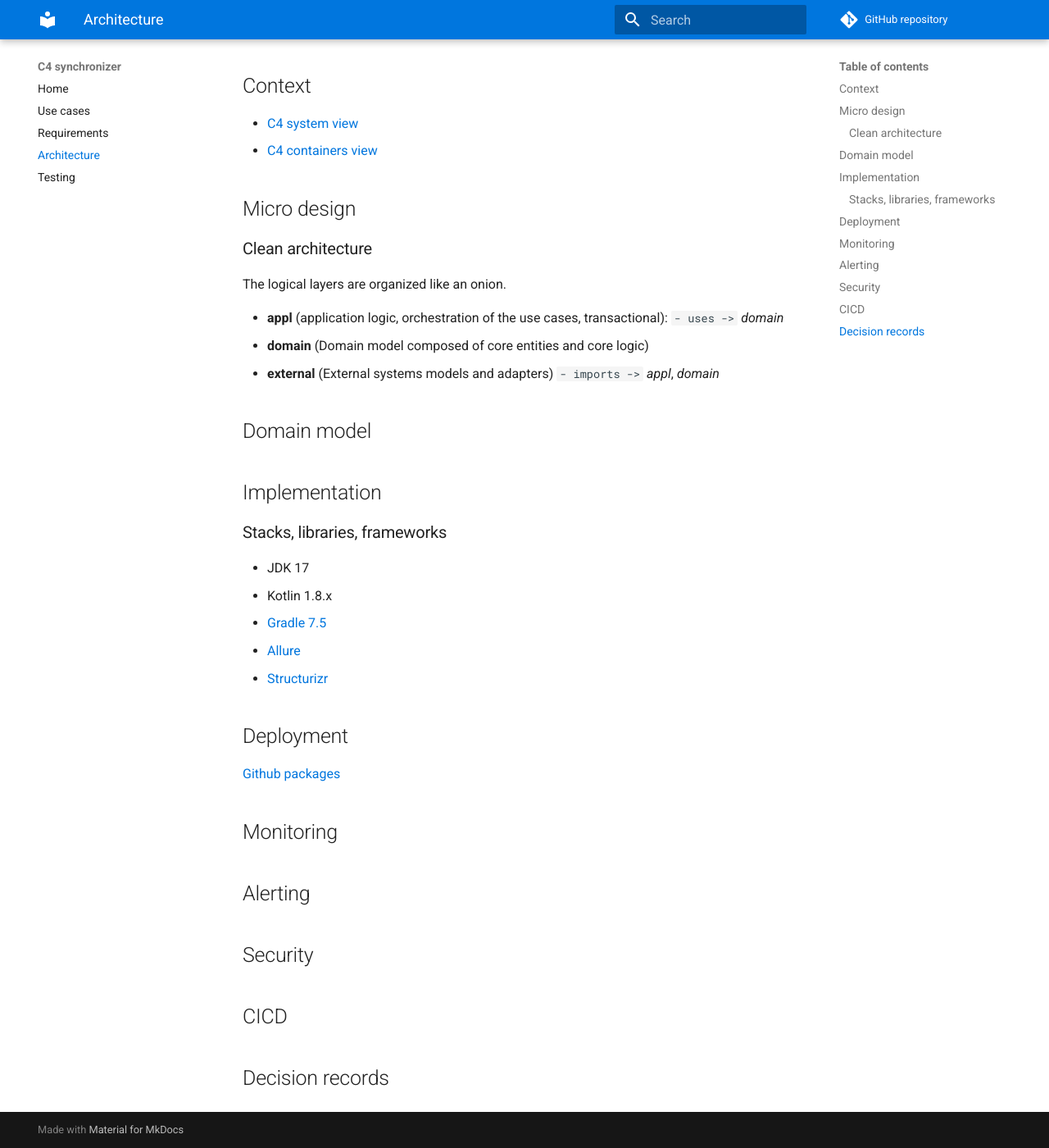
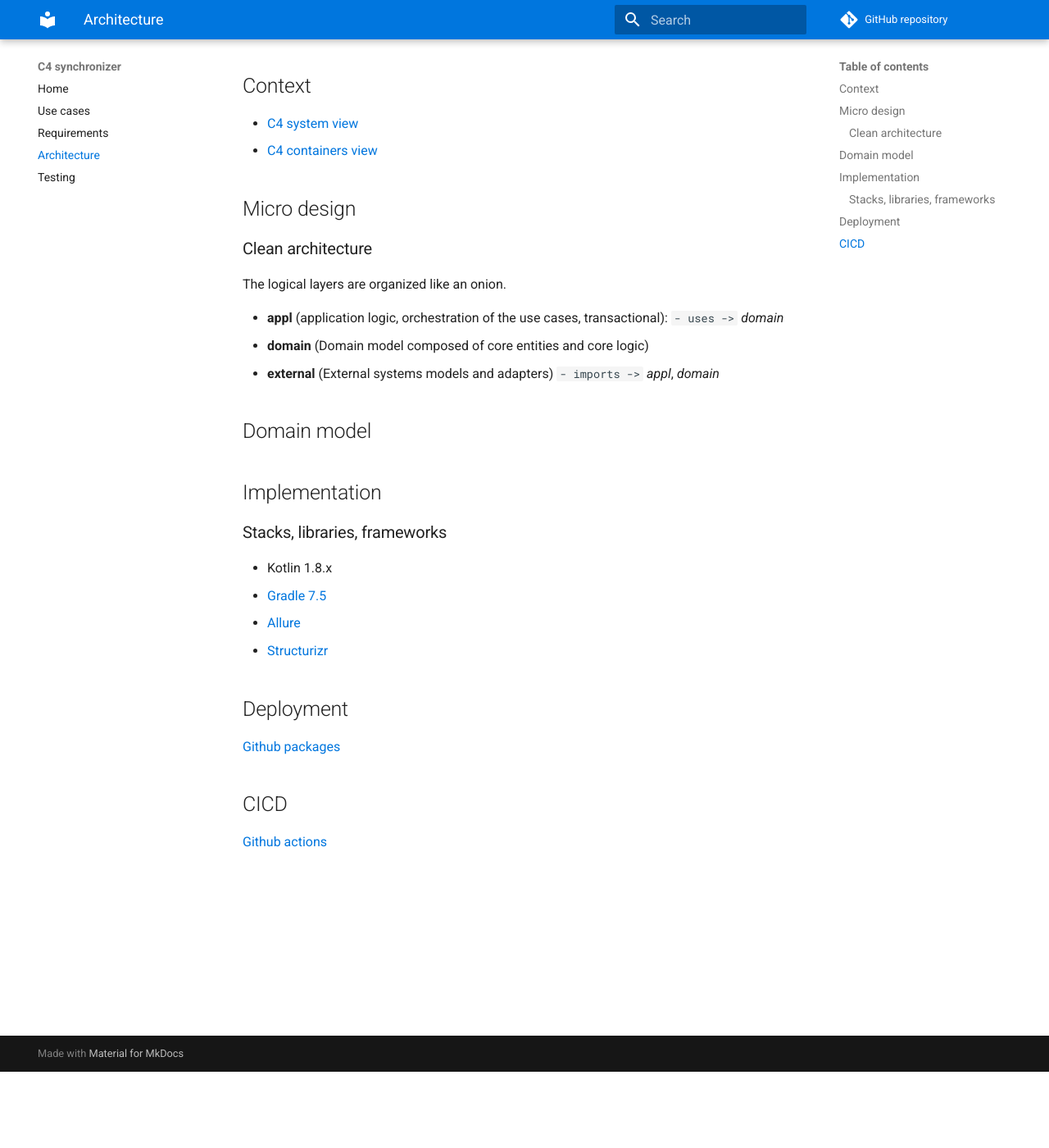
Before and after one commit to vondacho/arch-c4-sync, an MkDocs documentation site: the page built from doc/architecture.md, in a window 1280 px wide and 1400 px high, scrolled down 93 px. Shown: the whole window at 82% size. Built offline with MkDocs 1.6.1 and Material for MkDocs 9.7.7, drawn with Linux system fonts in a browser that asks for light colours; comment, search, counter and statistics services are not loaded.

Commit message:
updated documentation

```diff
--- a/doc/architecture.md
+++ b/doc/architecture.md
@@ -21,7 +21,6 @@ The logical layers are organized like an onion.
 
 ### Stacks, libraries, frameworks
 
-- JDK 17
 - Kotlin 1.8.x
 - [Gradle 7.5](https://docs.gradle.org/current/userguide/userguide.html)
 - [Allure](https://docs.qameta.io/allure/)
@@ -29,11 +28,8 @@ The logical layers are organized like an onion.
 
 ## Deployment
 
-[Github packages](https://ghcr.io/vondacho/arch-c4-sync)
+[Github packages](https://github.com/vondacho/arch-c4-sync/pkgs/container/arch-c4-sync)
 
-## Monitoring
-## Alerting
-## Security
 ## CICD
 
-## Decision records
+[Github actions](https://github.com/vondacho/arch-c4-sync/actions)
```
Also changed, not shown: doc/index.md (+1 -1 lines), doc/requirements.md (+9 -0 lines), doc/testing.md (+1 -1 lines), doc/usecases.md (+1 -1 lines).
